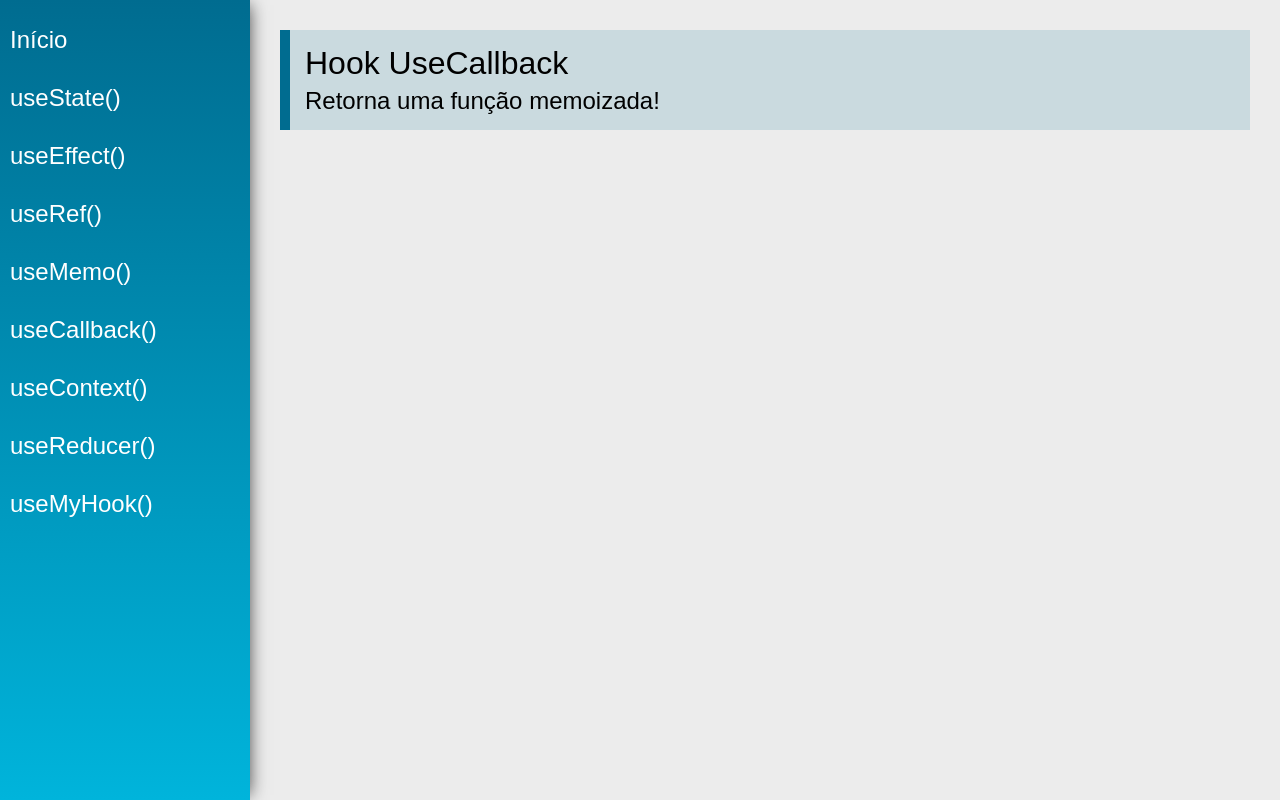
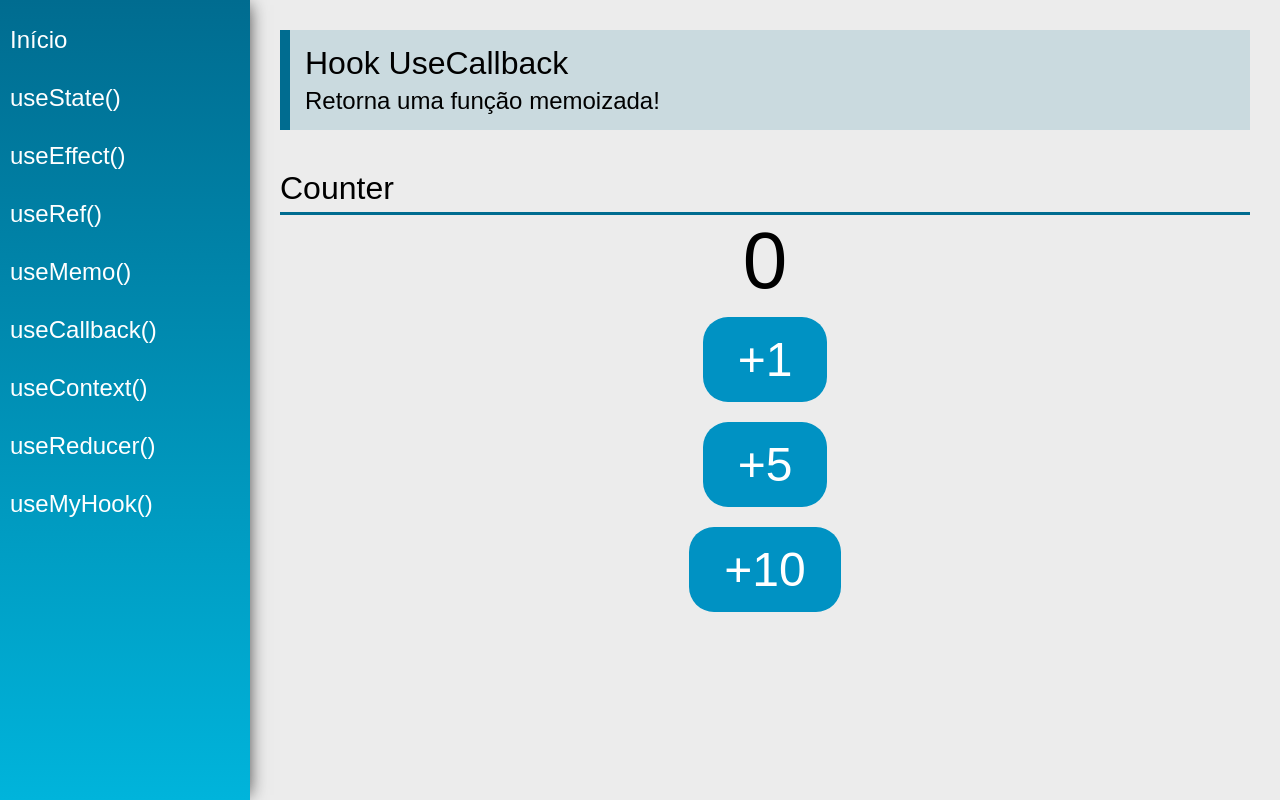
Before and after one commit to Guihenr1/react-hooks, a React (Create React App) app: page /useCallback in a window 1280 px wide. Built offline with nearby package versions, Linux system fonts and the light colour scheme.

Commit message:
UseCallback

```diff
--- a/src/views/examples/UseCallback.jsx
+++ b/src/views/examples/UseCallback.jsx
@@ -1,15 +1,32 @@
-import React from 'react'
-import PageTitle from '../../components/layout/PageTitle'
+import React, { useCallback, useState } from "react";
+import PageTitle from "../../components/layout/PageTitle";
+import SectionTitle from "../../components/layout/SectionTitle";
+import UseCallbackButton from "./UseCallbackButton";
 
 const UseCallback = (props) => {
+  const [total, setTotal] = useState(0);
+
+  const sum = useCallback(
+    (value) => {
+      setTotal((current) => current + value);
+    },
+    [setTotal]
+  );
+
   return (
     <div className="UseCallback">
       <PageTitle
         title="Hook UseCallback"
         subtitle="Retorna uma função memoizada!"
       />
+
+      <SectionTitle title="Counter" />
+      <div className="center">
+        <div className="text">{total}</div>
+        <UseCallbackButton inc={sum} />
       </div>
-    )
-}
+    </div>
+  );
+};
 
-export default UseCallback
+export default UseCallback;
--- /dev/null
+++ b/src/views/examples/UseCallbackButton.jsx
@@ -0,0 +1,30 @@
+import React from "react";
+
+const UseCallbackButton = (props) => {
+  console.log("render");
+
+  return (
+    <>
+      <input
+        type="button"
+        value="+1"
+        className="btn"
+        onClick={() => props.inc(1)}
+      />
+      <input
+        type="button"
+        value="+5"
+        className="btn"
+        onClick={() => props.inc(5)}
+      />
+      <input
+        type="button"
+        value="+10"
+        className="btn"
+        onClick={() => props.inc(10)}
+      />
+    </>
+  );
+};
+
+export default React.memo(UseCallbackButton);
```
Lines whose indentation alone changed are shown as unchanged.
